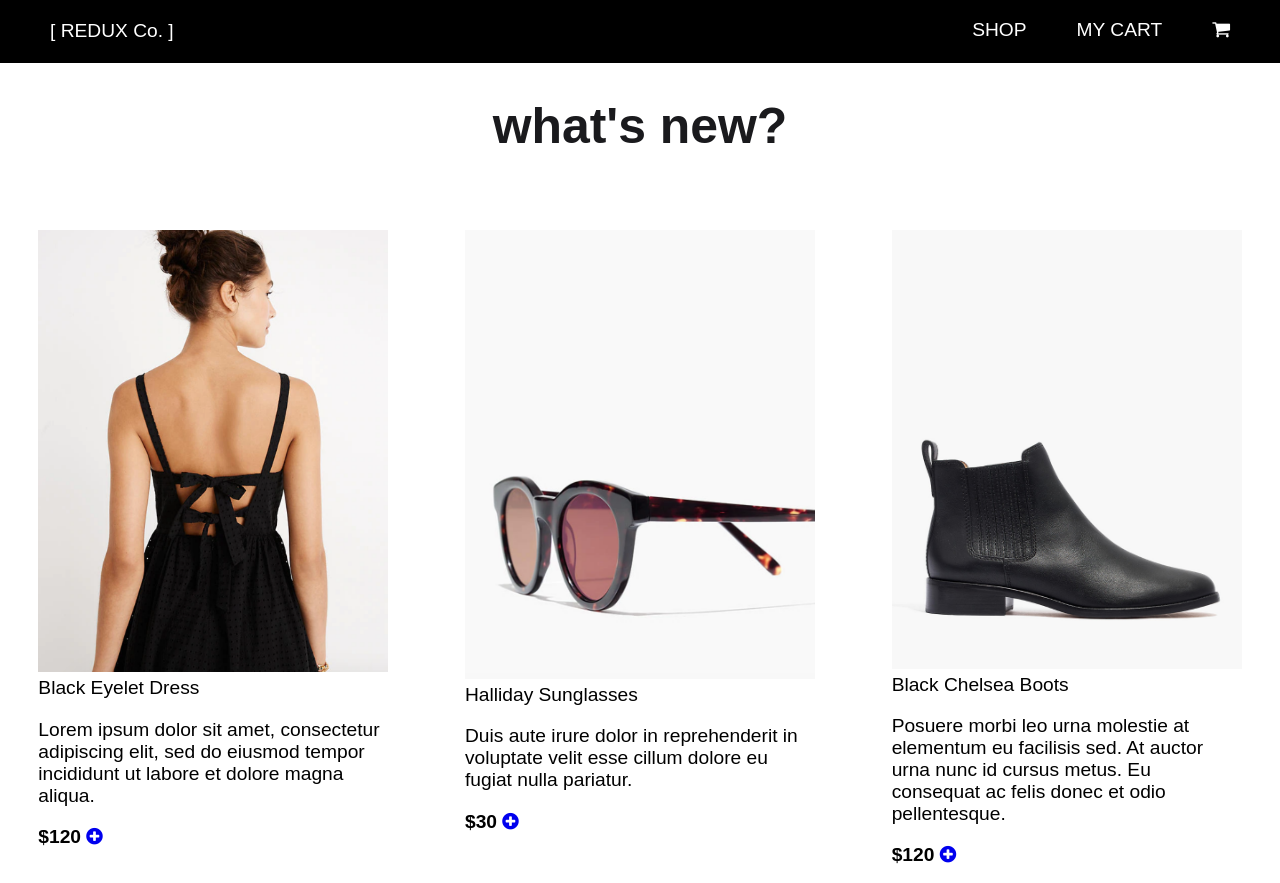
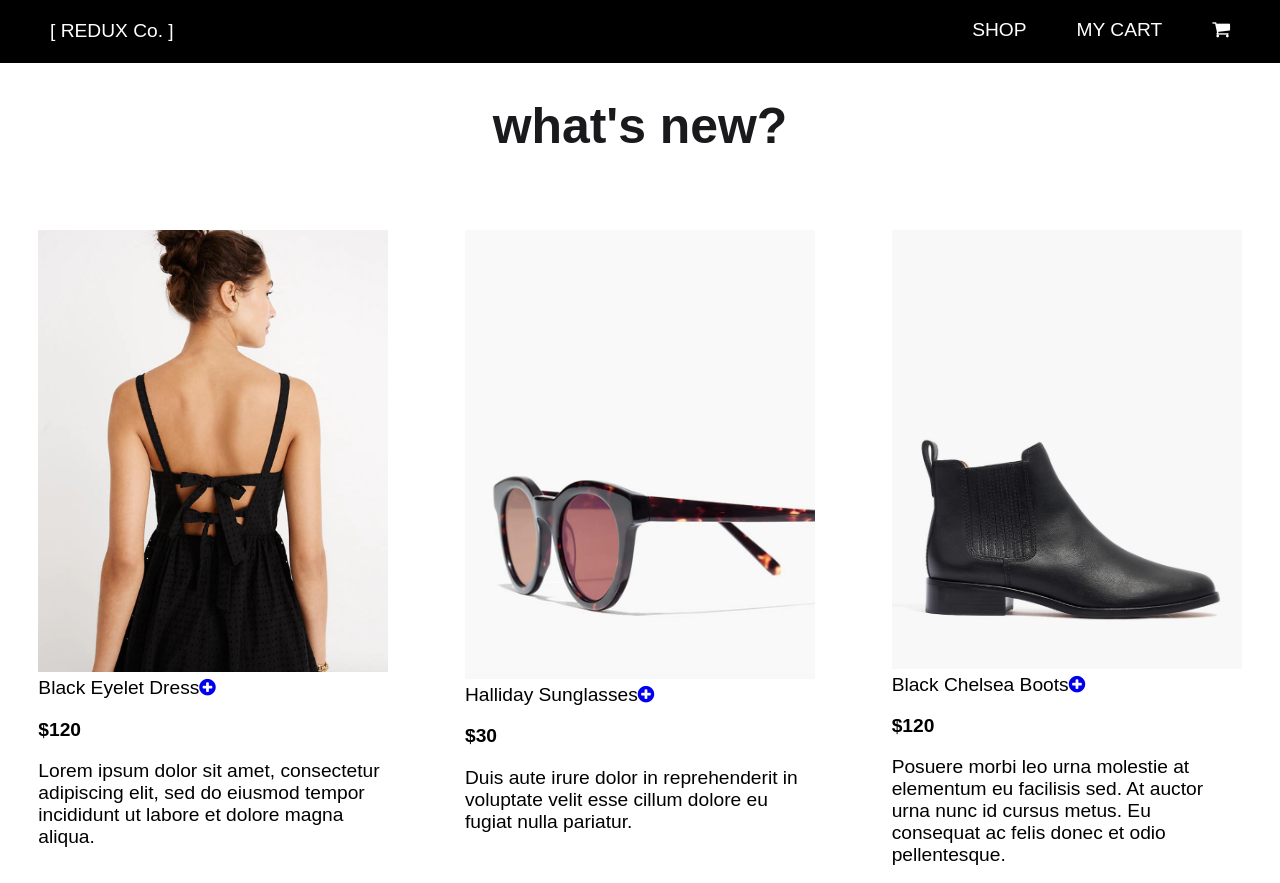
Before and after one commit to jenna-m/redux-co, a React (Create React App) app: page / in a window 1280 px wide. Shown: the top 883 px of the page. Built offline with nearby package versions, Linux system fonts and the light colour scheme.

Commit message:
Update Home.js
Reconfigure item layout

```diff
--- a/src/components/Home.js
+++ b/src/components/Home.js
@@ -27,12 +27,12 @@ class Home extends React.Component {
                 <div className="item-card" key={item.id}>
                     <div className="item-image">
                         <img src={item.img} alt={item.title} />
+                    </div>
+                    <div className="card-component">
                         <span className="item-title">{item.title}</span>
-                    </div>
-
-                    <div className="card-component">
-                        <p>{item.desc}</p>
-                        <p><b>${item.price}</b> <Link to="/" className="add-item" onClick={ ()=>{this.handleClick(item.id)} }><i class="fa fa-plus-circle"></i></Link></p>
+                        <Link to="/" className="add-item" onClick={ ()=>{this.handleClick(item.id)} }><i class="fa fa-plus-circle"></i></Link>
+                        <p className="item-price"><b>${item.price}</b></p>
+                        <p className="item-desc">{item.desc}</p>
                     </div>
                 </div>
             )
```
